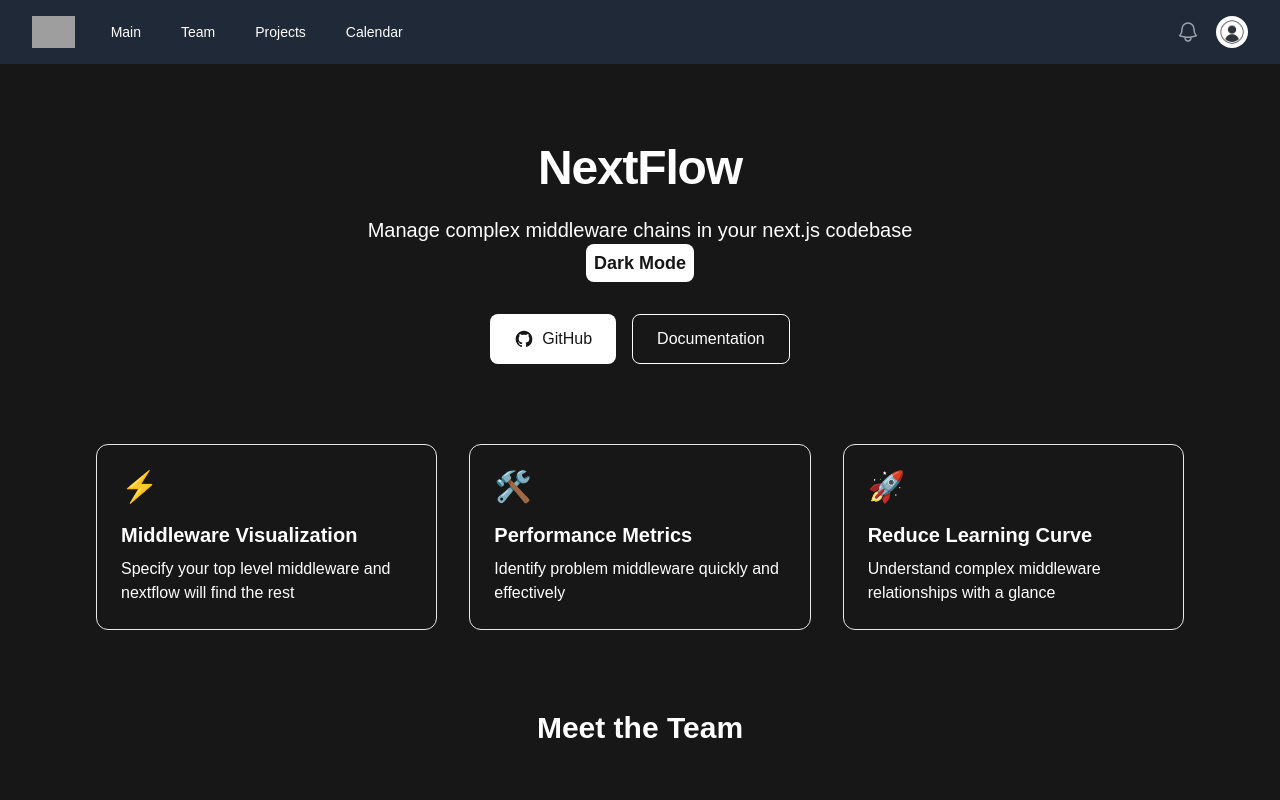
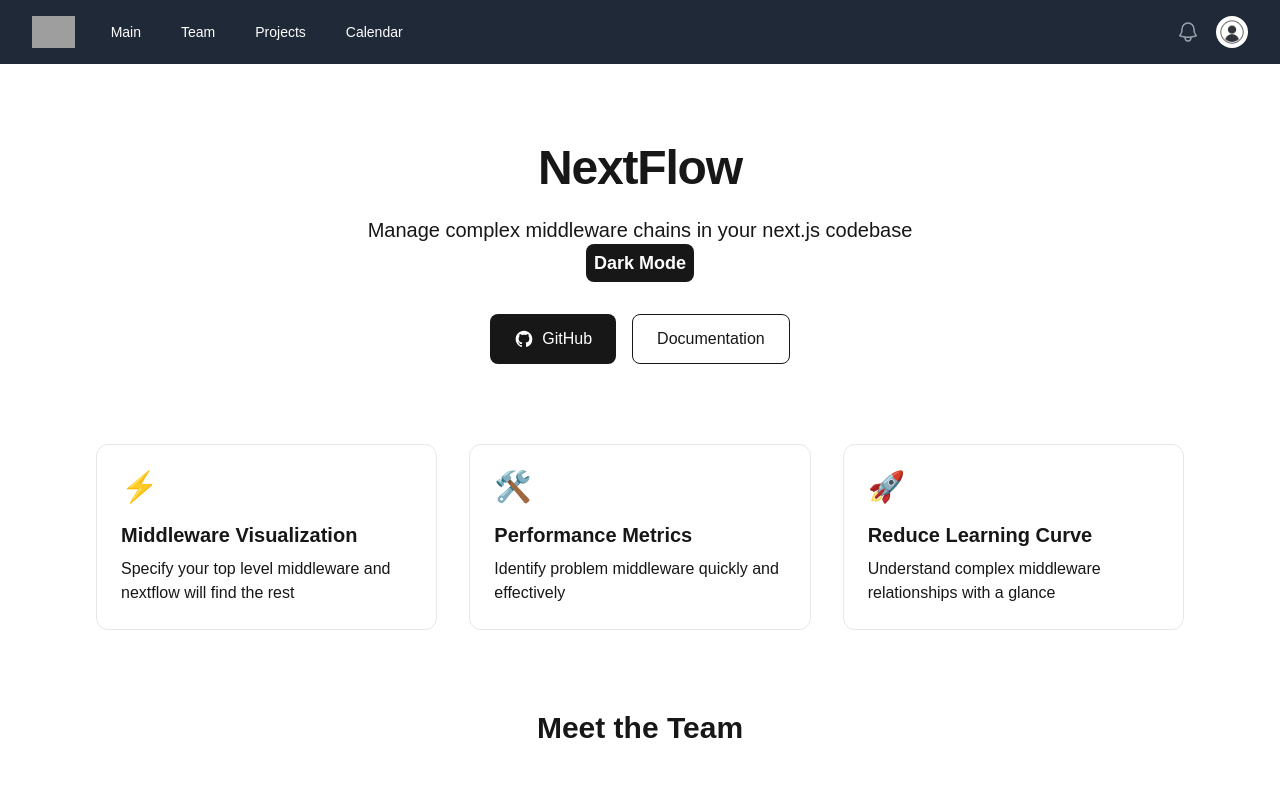
Before and after one commit to JunInton/nextvis, a Next.js app: page / in a window 1280 px wide. Shown: the top 800 px of the page. Built offline with nearby package versions, Linux system fonts and the light colour scheme; grey boxes are pictures that could not be loaded.

Commit message:
final fix on colors

```diff
--- a/src/app/globals.css
+++ b/src/app/globals.css
@@ -3,14 +3,14 @@
 @tailwind utilities;
 
 :root {
-  --background: #ffffff;
-  --foreground: #171717;
+  --background: #171717;
+  --foreground: #ffffff;
 }
 
 @media (prefers-color-scheme: dark) {
   :root {
-    --background: #0a0a0a;;
-    --foreground: #ededed;
+    --background: #ededed;
+    --foreground: #0a0a0a;
   }
 }
 
```
